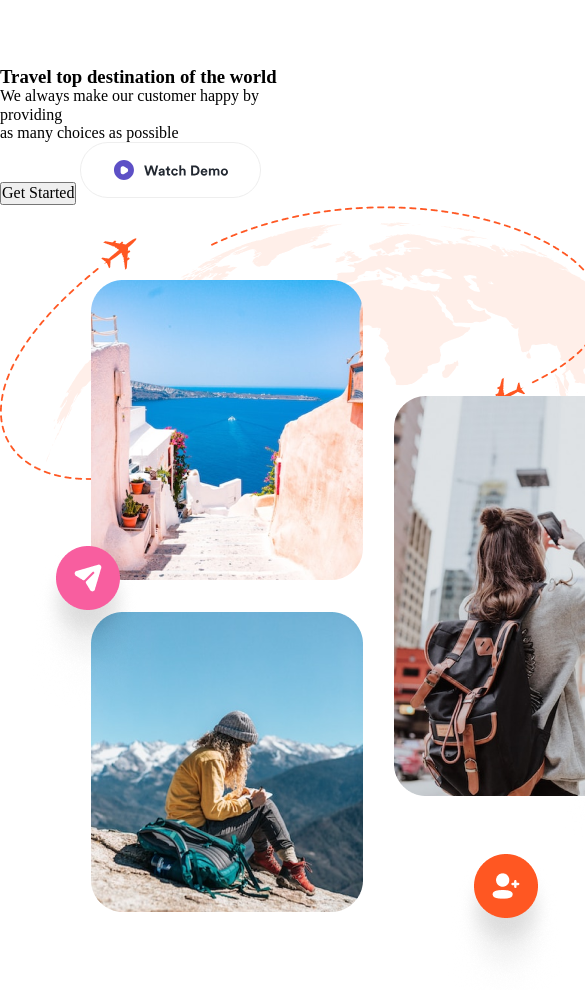
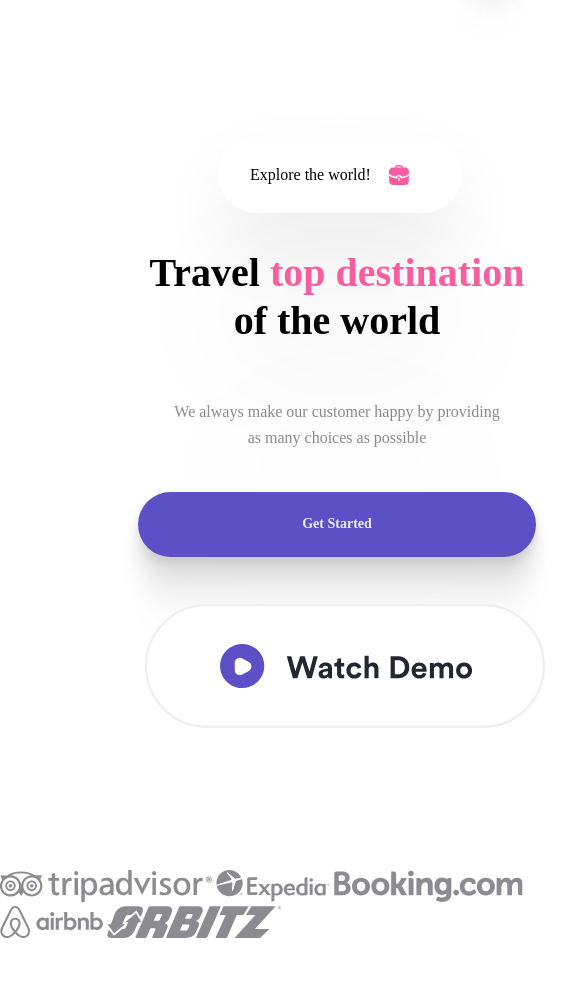
Before and after one commit to abduholiqovmuhammadzohir/3-oy-7-dars, a plain HTML site: page index.html in a window 390 px wide. Shown: the part 920-1910 px from the top of the page, 585 px wide, since content can reach past the window. Drawn offline with Linux system fonts and the light colour scheme.

Commit message:
home work

```diff
--- a/index.html
+++ b/index.html
@@ -1,5 +1,6 @@
 <!DOCTYPE html>
 <html lang="en">
+
 <head>
     <meta charset="UTF-8">
     <meta http-equiv="X-UA-Compatible" content="IE=edge">
@@ -15,6 +16,7 @@
 
     <title>Travlog</title>
 </head>
+
 <body>
 
     <div class="container">
@@ -43,21 +45,34 @@
     <div class="container">
         <div class="hero">
             <div class="hero-text">
-                <img src="./img/world.svg" alt="world img">
-                <h3>Travel <span>top destination</span>
+                <div class="world">
+                    Explore the world! <img src="./img/work 1.svg" alt="">
+                </div>
+                <h3>Travel <span>top destination</span> <br>
                     of the world</h3>
-                <p>We always make our customer happy by <br> providing <br>
+                <p>We always make our customer happy by providing <br>
                     as many choices as possible </p>
                 <div class="button">
                     <button>Get Started</button>
-                    <img src="./img/watch-demo.svg" alt="watch-demo img">
+                    <img style="cursor: pointer;" src="./img/watch-demo.svg" alt="watch-demo img">
                 </div>
             </div>
             <div class="hero-img">
-                <img src="./img/header.png" alt="header img">
+                <img width="772" src="./img/header.png" alt="header img">
             </div>
         </div>
     </div>
 
+    <div class="container">
+        <div class="card">
+            <img src="./img/visor.svg" alt="">
+            <img src="./img/expedia.svg" alt="">
+            <img src="./img/com.svg" alt="">
+            <img src="./img/airbnb.svg" alt="">
+            <img src="./img/btiz.svg" alt="">
+        </div>
+    </div>
+
 </body>
+
 </html>
--- a/styles/style.css
+++ b/styles/style.css
@@ -6,6 +6,7 @@
 
 body {
     font-family: 'Circular Std';
+    padding-bottom: 100px;
 }
 
 .container {
@@ -49,7 +50,7 @@ nav .contact {
     margin-right: none;
 }
 
-.gamburger{
+.gamburger {
     display: none;
 }
 
@@ -77,10 +78,10 @@ nav .contact {
     transition: all 1s;
 }
 
-.btn button:hover{
-    border:1px solid black;
+.btn button:hover {
+    border: 1px solid black;
     background-color: white;
-    color:#5D50C6;
+    color: #5D50C6;
     cursor: pointer;
 }
 
@@ -93,11 +94,12 @@ nav .contact {
         margin-top: 32px;
     }
 
-    nav{
-        display:none;
+    nav {
+        display: none;
     }
-    .gamburger{
-        display:block;
+
+    .gamburger {
+        display: block;
     }
 }
 
@@ -110,17 +112,221 @@ nav .contact {
         margin-top: 32px;
     }
 
-    nav{
-        display:none;
-    }
-    .gamburger{
-        display:block;
-    }
-    .btn{
+    nav {
         display: none;
     }
 
-    .header{
+    .gamburger {
+        display: block;
+    }
+
+    .btn {
+        display: none;
+    }
+
+    .header {
         flex-direction: row-reverse;
     }
 }
+
+.hero {
+    display: flex;
+    justify-content: space-between;
+    align-items: center;
+    margin-top: 100px;
+}
+
+.hero-text {
+    margin-top: -120px;
+}
+
+.world {
+    display: flex;
+    padding: 16px 32px;
+    align-items: center;
+    gap: 16px;
+    border-radius: 100px;
+    margin-bottom: 43px;
+    width: 242px;
+    background: #FFF;
+    box-shadow: 0px 0px 0px 0px rgba(0, 0, 0, 0.07), 0px 34px 75px 0px rgba(0, 0, 0, 0.07), 0px 137px 137px 0px rgba(0, 0, 0, 0.06), 0px 308px 185px 0px rgba(0, 0, 0, 0.04), 0px 548px 219px 0px rgba(0, 0, 0, 0.01), 0px 856px 240px 0px rgba(0, 0, 0, 0.00);
+}
+
+.hero-text h3 {
+    color: #000;
+    font-size: 69px;
+    font-style: normal;
+    font-weight: 700;
+    line-height: 120%;
+    margin-bottom: 43px;
+}
+
+.hero-text span {
+    color: var(--Secondary, #F85E9F);
+}
+
+.hero-text p {
+    color: var(--grey-scale-black-50, rgba(25, 24, 37, 0.50));
+    font-size: 18px;
+    font-style: normal;
+    font-weight: 400;
+    line-height: 160%;
+    margin-bottom: 43px;
+}
+
+.button {
+    display: flex;
+    align-items: center;
+}
+
+.button button {
+    padding: 16px 32px;
+    gap: 8px;
+    border: none;
+    margin-right: 16px;
+    border-radius: 100px;
+    background: var(--Primary, #5D50C6);
+    box-shadow: 0px 0px 0px 0px rgba(0, 0, 0, 0.10), 0px 5px 11px 0px rgba(0, 0, 0, 0.10), 0px 20px 20px 0px rgba(0, 0, 0, 0.09), 0px 45px 27px 0px rgba(0, 0, 0, 0.05), 0px 81px 32px 0px rgba(0, 0, 0, 0.01), 0px 126px 35px 0px rgba(0, 0, 0, 0.00);
+    color: var(--Light, #EEE);
+    font-size: 14px;
+    font-style: normal;
+    font-weight: 700;
+    transition: all 1s;
+    line-height: 120%;
+}
+
+.button button:hover {
+    border: 1px solid black;
+    background-color: white;
+    color: #5D50C6;
+    cursor: pointer;
+}
+
+@media screen and (max-width:896px) {
+    .container {
+        max-width: 896px;
+        width: 100%;
+        margin-left: auto;
+        margin-right: auto;
+        margin-top: 32px;
+    }
+
+    .hero {
+        flex-direction: column-reverse;
+    }
+
+    .hero-img {
+        max-width: 772px;
+    }
+
+    .hero-text {
+        text-align: center;
+        margin-top: 64px;
+    }
+
+    .hero-text p {
+        width: 896px;
+    }
+
+    .hero-text .world {
+        margin-left: 380px;
+    }
+
+    .hero-text .button {
+        margin-left: 300px;
+    }
+
+}
+
+@media screen and (max-width:500px) {
+    .container {
+        max-width: 398px;
+        width: 100%;
+        margin-left: auto;
+        margin-right: auto;
+        margin-top: 32px;
+    }
+
+    .hero {
+        flex-direction: column-reverse;
+    }
+
+    .hero-img {
+        max-width: 398px;
+    }
+
+    .hero-text {
+        text-align: center;
+    }
+
+    .world {
+        margin-left: 87px;
+        margin-bottom:36px;
+        width: 244px;
+        height: 76px;
+    }
+
+    .hero-text h3 {
+        max-width: 398px;
+        margin-left:300px;
+        color: #000;
+        text-align: center;
+        font-size: 40px;
+        font-style: normal;
+        font-weight: 700;
+        line-height: 120%;
+        margin-bottom: 54px;
+    }
+
+    .hero-text p {
+        color: var(--grey-scale-black-50, rgba(25, 24, 37, 0.50));
+        text-align: center;
+        font-size: 16px;
+        font-style: normal;
+        font-weight: 400;
+        line-height: 160%;
+        max-width: 398px;
+        margin-bottom: 42px;
+        margin-left: 300px;
+    }
+
+    .button{
+        display: block;
+    }
+
+    .hero-text button{
+        text-align: center;
+        width: 398px;
+        margin-bottom: 44px;
+        height:65px;
+    }
+
+    .button img{
+        max-width: 400px;
+        height:130px;
+    }
+}
+
+.card{
+    margin-top: 134px;
+    display: flex;
+    justify-content: space-between;
+    align-items: center;
+}
+
+@media screen and (max-width:896px) {
+    .container{
+        max-width: 896px;
+        width: 100%;
+        margin-left: auto;
+        margin-right: auto;
+    }
+    .card{
+        width:570px;
+        display: block;
+        justify-content:center;
+        margin-left: auto;
+        margin-right: auto;
+        align-items: center;
+    }
+}
```
Also changed, not shown: img/airbnb.svg (added), img/btiz.svg (added), img/com.svg (added), img/expedia.svg (added), img/visor.svg (added), img/work 1.svg (added).
